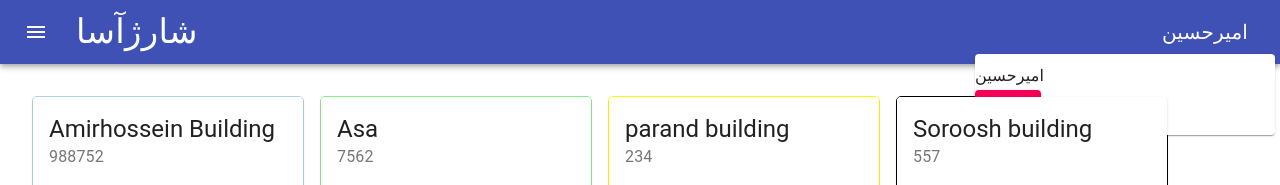
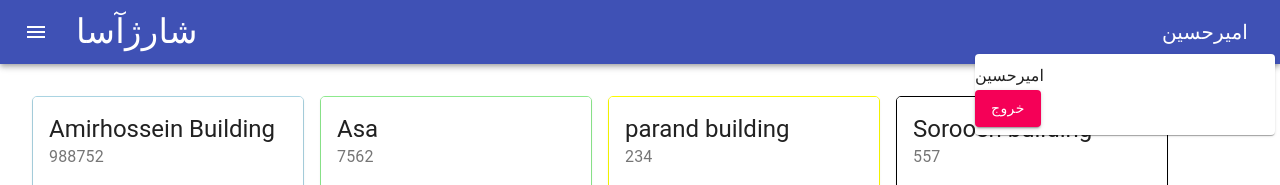
Before and after one commit to Asa-ACE/Asa.ApartmentSystemManagement, a React (Create React App) app in the folder Front-End/apartmentmanagement/: page / in a window 1280 px wide. Both pictures are taken after a click on the button "امیرحسین". Shown: the top 185 px of the page. Built offline with nearby package versions, Linux system fonts and the light colour scheme; grey boxes are pictures that could not be loaded.

Commit message:
repaired

```diff
--- a/Front-End/apartmentmanagement/src/components/Dashboard.jsx
+++ b/Front-End/apartmentmanagement/src/components/Dashboard.jsx
@@ -30,22 +30,20 @@ function Dashboard(props) {
   const { children } = props;
   const classes = useStyle();
   const [openSidebar, setOpenSidebar] = useState(false);
-  useEffect(() => {
-    console.log(children);
-  });
+
   return (
     <>
       <SidebarContext.Provider value={{ openSidebar, setOpenSidebar }}>
         <Navbar />
         <Sidebar />
       </SidebarContext.Provider>
-      <main
+      <div
         className={clsx(classes.content, {
           [classes.contentShift]: openSidebar,
         })}
       >
         {children}
-      </main>
+      </div>
     </>
   );
 }
--- a/Front-End/apartmentmanagement/src/components/Navbar.jsx
+++ b/Front-End/apartmentmanagement/src/components/Navbar.jsx
@@ -47,6 +47,9 @@ const useStyles = makeStyles((theme) => ({
   profileContainer: {},
   hide: {
     display: "none",
+  },
+  menuPopper:{
+    zIndex:"1500",
   },
 }));
 
@@ -122,6 +125,7 @@ function Navbar(props) {
           role={undefined}
           transition
           disablePortal
+          className={classes.menuPopper}
         >
           {({ TransitionProps, placement }) => (
             <Grow
```
